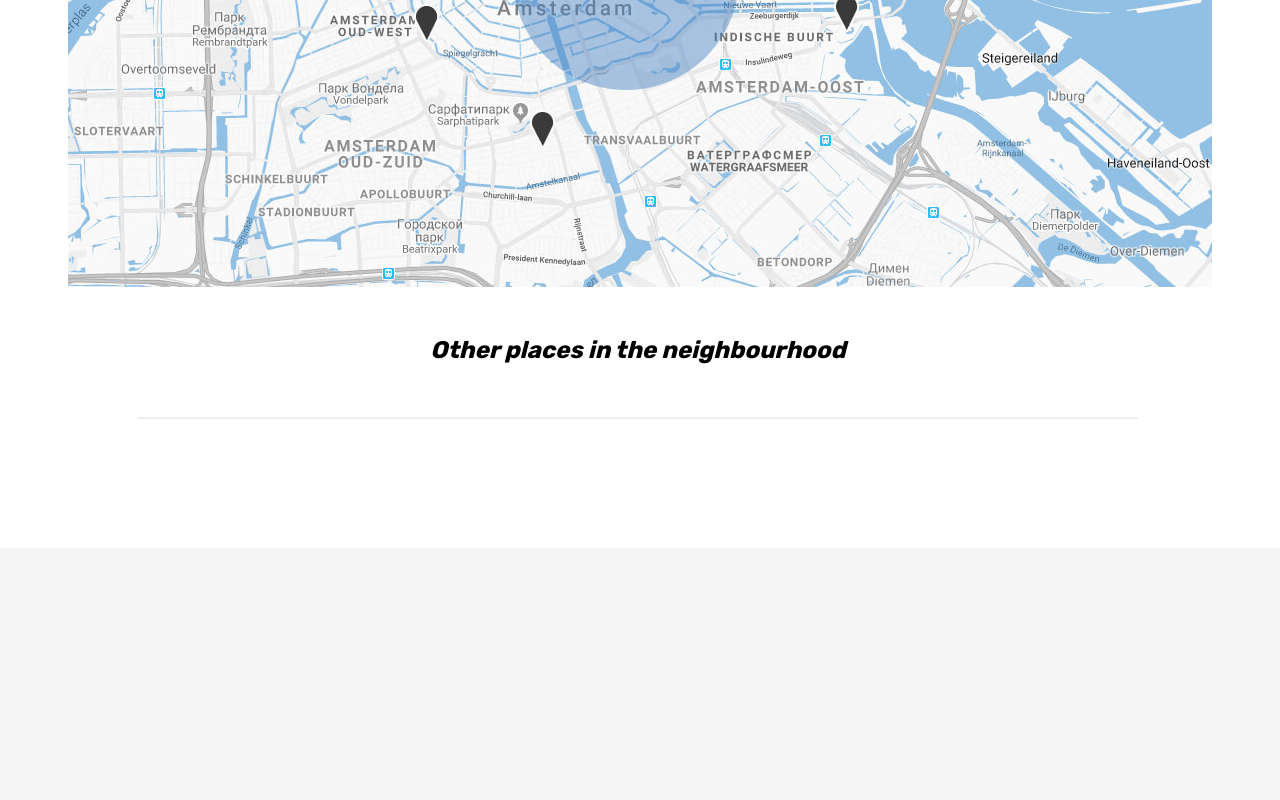
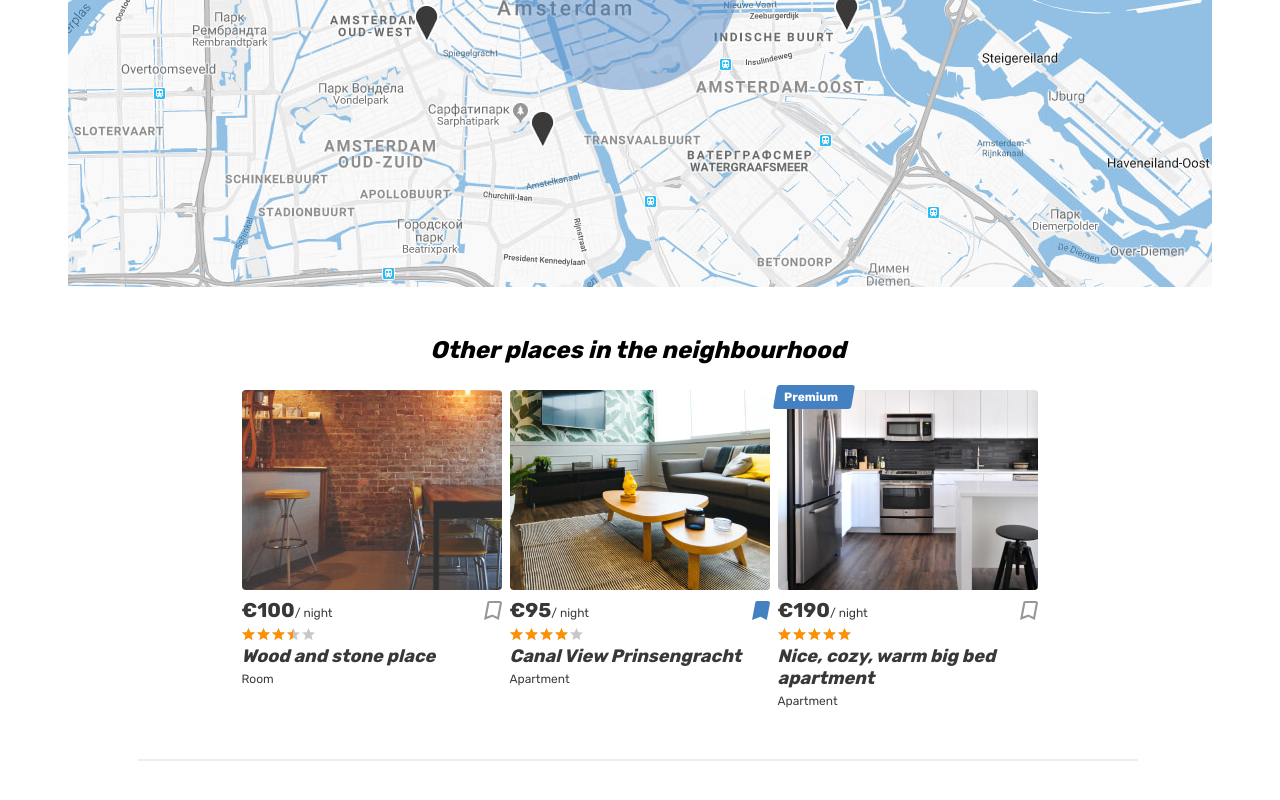
Before and after one commit to htmlacademy-react/2300497-six-cities-3, a React (Vite) app: page /offer/1 in a window 1280 px wide. Shown: the part 2005-2805 px from the top of the page. Before the commit the page ends 2553 px from the top, so only its background shows below. Built offline with nearby package versions, Linux system fonts and the light colour scheme.

Commit message:
Other places in the neighbourhood

```diff
--- a/src/pages/offer/offer.tsx
+++ b/src/pages/offer/offer.tsx
@@ -153,7 +153,7 @@ function Offer() {
             <h2 className="near-places__title">Other places in the neighbourhood</h2>
             <div className="near-places__list places__list">
               {offersCards
-                .filter((item) => item.city === offer.city && item.id !== offer.id)
+                .filter((item) => item.city.name === offer.city.name && item.id !== offer.id)
                 .slice(0, 3)
                 .map((nearbyOffer) => (
                   <article key={nearbyOffer.id} className="near-places__card place-card">
```
